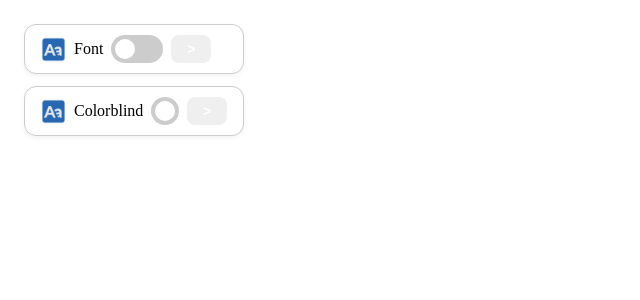
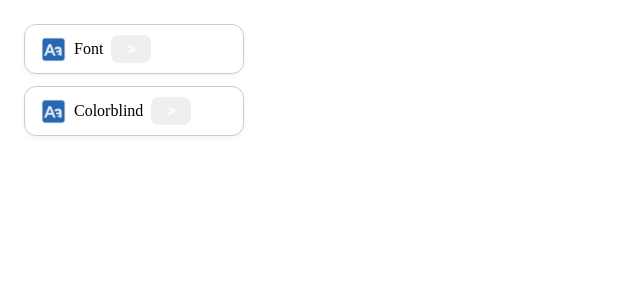
Before and after one commit to Ethan830/EmoryHacks-TeamHecker, a React (Create React App) app: page /colorblind in a window 1280 px wide. Shown: the top 300 px of the page, without its empty margins (0-640 px from the left). Built offline with nearby package versions, Linux system fonts and the light colour scheme.

Commit message:
move toggle inside route

```diff
--- a/src/components/Switch/index.css
+++ b/src/components/Switch/index.css
@@ -0,0 +1,45 @@
+.switch {
+  position: relative;
+  display: inline-block;
+  width: 52px; /* consistent width */
+  height: 28px;
+  margin: 0;
+}
+
+.switch input {
+  opacity: 0;
+  width: 0;
+  height: 0;
+}
+
+.slider {
+  position: absolute;
+  cursor: pointer;
+  top: 0;
+  left: 0;
+  right: 0;
+  bottom: 0;
+  background-color: #ccc;
+  transition: 0.4s;
+  border-radius: 34px;
+}
+
+.slider:before {
+  position: absolute;
+  content: "";
+  height: 20px;
+  width: 20px;
+  left: 4px;
+  bottom: 4px;
+  background-color: white;
+  transition: 0.4s;
+  border-radius: 50%;
+}
+
+input:checked + .slider {
+  background-color: #2196f3;
+}
+
+input:checked + .slider:before {
+  transform: translateX(24px);
+}
--- a/src/components/Switch/index.js
+++ b/src/components/Switch/index.js
@@ -0,0 +1,27 @@
+import React, { useState, useEffect } from "react";
+import "./index.css";
+
+const Switch = (storageKey) => {
+  const [switchState, setSwitch] = useState(
+    () => JSON.parse(localStorage.getItem(storageKey)) || false
+  );
+
+  // Save state to localStorage whenever it changes
+  useEffect(() => {
+    localStorage.setItem(storageKey, JSON.stringify(switchState));
+  }, [switchState, storageKey]);
+  return (
+    <label className="switch">
+      <input
+        type="checkbox"
+        checked={switchState}
+        onChange={() => {
+          setSwitch(!switchState);
+        }}
+      />
+      <span className="slider round"></span>
+    </label>
+  );
+};
+
+export default Switch;
--- a/src/components/ToggleSetting/index.css
+++ b/src/components/ToggleSetting/index.css
@@ -19,52 +19,9 @@
   font-weight: 500;
 }
 
-.inline-container img{
-    width: 25px;
-    height: 25px;
-}
-
-.switch {
-  position: relative;
-  display: inline-block;
-  width: 52px;  /* consistent width */
-  height: 28px;
-  margin: 0;
-}
-
-.switch input {
-  opacity: 0;
-  width: 0;
-  height: 0;
-}
-
-.slider {
-  position: absolute;
-  cursor: pointer;
-  top: 0; left: 0; right: 0; bottom: 0;
-  background-color: #ccc;
-  transition: 0.4s;
-  border-radius: 34px;
-}
-
-.slider:before {
-  position: absolute;
-  content: "";
-  height: 20px;
-  width: 20px;
-  left: 4px;
-  bottom: 4px;
-  background-color: white;
-  transition: 0.4s;
-  border-radius: 50%;
-}
-
-input:checked + .slider {
-  background-color: #2196f3;
-}
-
-input:checked + .slider:before {
-  transform: translateX(24px);
+.inline-container img {
+  width: 25px;
+  height: 25px;
 }
 
 .side-button {
--- a/src/components/ToggleSetting/index.js
+++ b/src/components/ToggleSetting/index.js
@@ -1,18 +1,9 @@
-import React, { useState, useEffect } from "react";
+import React from "react";
 import { useNavigate } from "react-router-dom";
 import "./index.css";
 
-const ToggleSetting = ({ label, route, storageKey,icon }) => {
+const ToggleSetting = ({ label, route, icon }) => {
   const navigate = useNavigate();
-
-  const [switchState, setSwitch] = useState(
-    () => JSON.parse(localStorage.getItem(storageKey)) || false
-  );
-
-  // Save state to localStorage whenever it changes
-  useEffect(() => {
-    localStorage.setItem(storageKey, JSON.stringify(switchState));
-  }, [switchState, storageKey]);
 
   const handleClick = () => {
     navigate(route);
@@ -20,18 +11,8 @@ const ToggleSetting = ({ label, route, storageKey,icon }) => {
 
   return (
     <div className="inline-container">
-      <img src={icon}/>
+      <img src={icon} alt="" />
       <span>{label}</span>
-      <label className="switch">
-        <input
-          type="checkbox"
-          checked={switchState}
-          onChange={() => {
-            setSwitch(!switchState);
-          }}
-        />
-        <span className="slider round"></span>
-      </label>
       <button onClick={handleClick} className="side-button">
         &gt;
       </button>
--- a/src/popup/App/App.js
+++ b/src/popup/App/App.js
@@ -3,23 +3,13 @@ import "./App.css";
 import ToggleSetting from "../../components/ToggleSetting";
 import { HashRouter as Router, Routes, Route } from "react-router-dom";
 import { ColorBlind, Font } from "../../routes";
-import fontIcon from "../../images/font.png"
+import fontIcon from "../../images/font.png";
 
 const Home = () => {
   return (
     <div style={{ padding: "1rem", width: "220px" }}>
-      <ToggleSetting
-        label="Font"
-        route="/font"
-        storageKey="fontToggle"
-        icon={fontIcon}
-      />
-      <ToggleSetting
-        label="Colorblind"
-        route="/colorblind"
-        storageKey="colorToggle"
-        icon={fontIcon}
-      />
+      <ToggleSetting label="Font" route="/font" icon={fontIcon} />
+      <ToggleSetting label="Colorblind" route="/colorblind" icon={fontIcon} />
     </div>
   );
 };
--- a/src/routes/ColorBlind/index.js
+++ b/src/routes/ColorBlind/index.js
@@ -2,6 +2,7 @@ import React, { useState } from "react";
 import Option from "../../components/Option";
 import BackButton from "../../components/BackButton";
 import styles from "./index.css";
+import Switch from "../../components/Switch";
 
 const ColorBlind = () => {
   const [selectedMode, setSelectedMode] = useState("protanopia");
@@ -21,6 +22,7 @@ const ColorBlind = () => {
   return (
     <div className="colorblind-page" style={styles}>
       <BackButton />
+      <Switch storageKey="colorToggle" />
 
       <h1>Choose Your Type</h1>
 
--- a/src/routes/Font/index.js
+++ b/src/routes/Font/index.js
@@ -1,5 +1,6 @@
 import React from "react";
 import BackButton from "../../components/BackButton";
+import Switch from "../../components/Switch";
 
 const Font = () => {
   const handleSlide = () => {
@@ -14,6 +15,7 @@ const Font = () => {
   return (
     <div>
       <BackButton />
+      <Switch storageKey="fontToggle" />
       <div class="font-size-container" onClick={handleSlide}>
         <label for="fontSlider">Font Size</label>
         <input type="range" id="fontSlider" min="10" max="40" value="16" />
```
